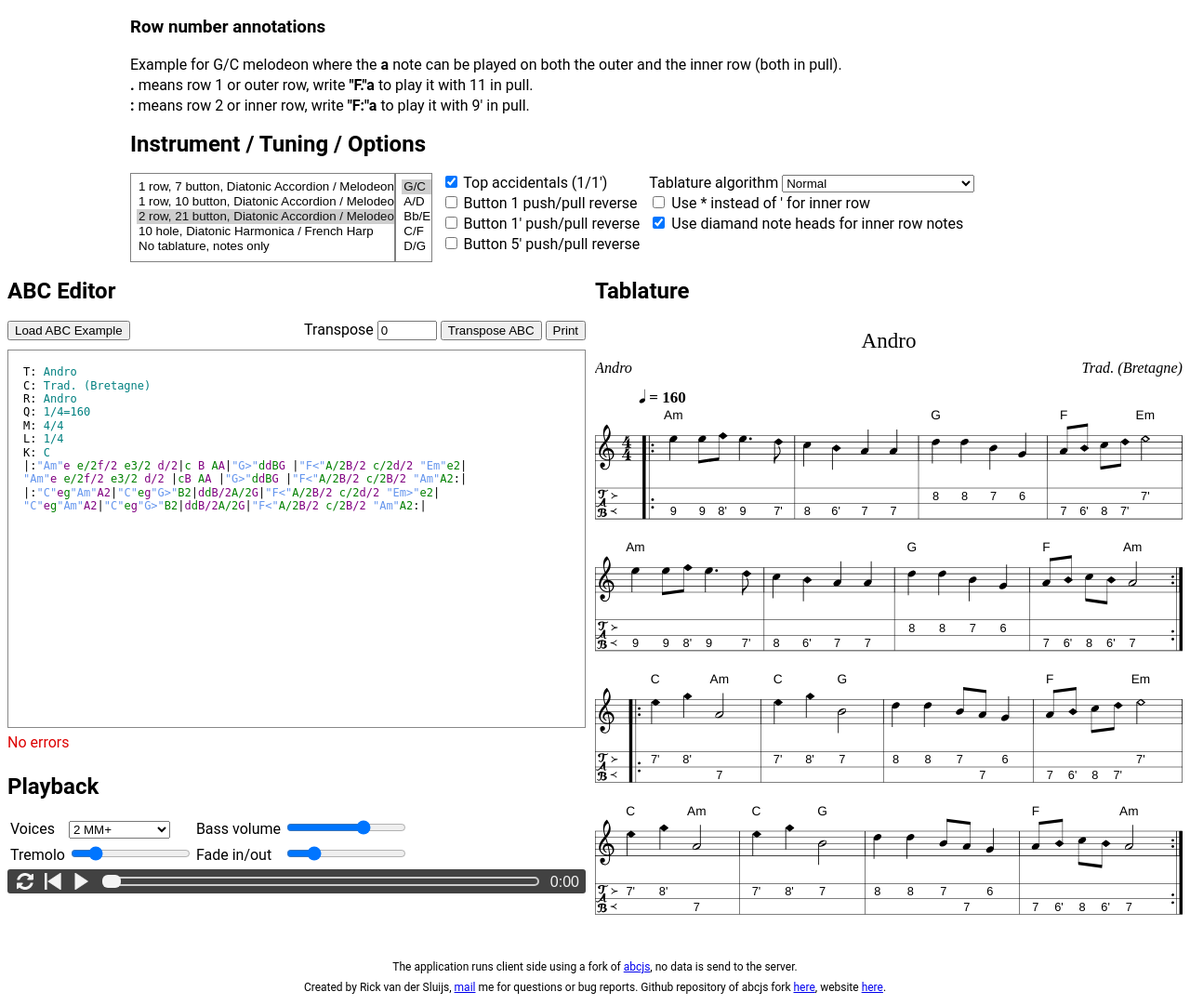
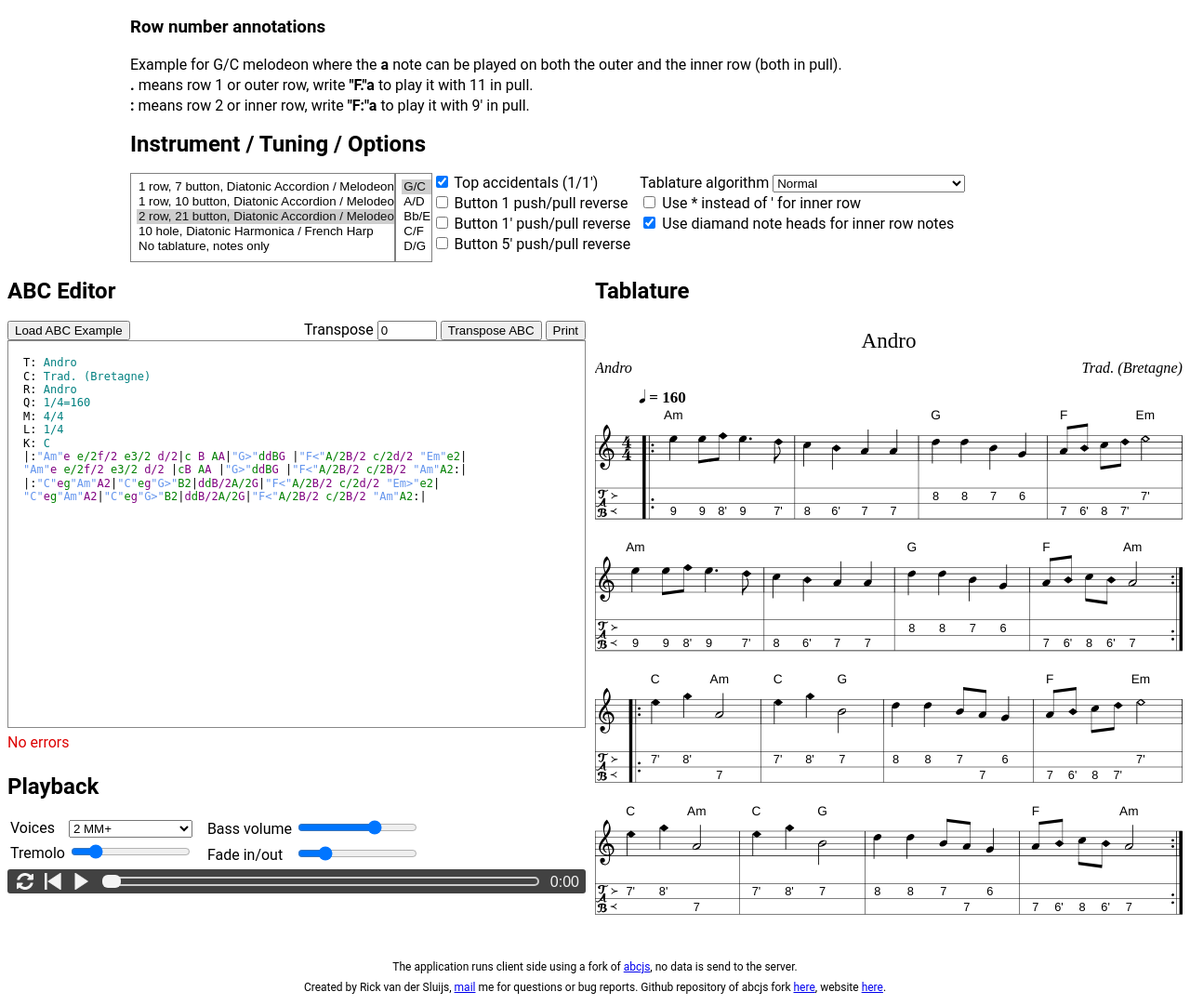
Before and after one commit to RickvanderS/diatotab.com, a PHP site: page / in a window 1280 px wide. Shown: the part 561-1642 px from the top of the page at 93% size. Run offline with PHP 8.4, Linux system fonts and the light colour scheme; some web fonts are replaced.

Commit message:
Several css style fixes

```diff
--- a/TODO-website.txt
+++ b/TODO-website.txt
@@ -1,9 +1,5 @@
 - Open/save ABC button
-- Transpose control should have larger + and - button instead of the spin control buttons
-- Example tunes overlay size should scale with size of content
-- Mobile layout in portret mode is messed up near the abc editor
 - Help button with overlay text to explain playback controls
-- Playback controls should be in a div instead of a table
 - Download button for playback
 - Paste problems, desync between syntax and editor
 - Better syntax highlighting around |[
--- a/diatotab.js
+++ b/diatotab.js
@@ -513,7 +513,7 @@ function CalcAbcScroll() {
 		AbcScrollDiv.style.height = ScrollHeight + "px";
 	}
 	else {
-		//Use normal page rendering if editor would become to small (many warnings in ABC)
+		//Use normal page rendering if editor would become too small (many warnings in ABC)
 		AbcTopDiv.style.paddingTop = "";
 		AbcScrollDiv.style.height  = "";
 	}
--- a/index.html
+++ b/index.html
@@ -38,11 +38,11 @@
 		<b>:</b> means row 2 or inner row, write <b>"F:"a</b> to play it with 9' in pull.<br>
 
 		<h2>Instrument / Tuning / Options</h2>
-		<div class="borderblock">
+		<div class="blockborder">
 			<select class="list" id="instrument" size="5" onchange="AddTunings()">
 			</select>
 		</div>
-		<div id="tuningdiv" class="borderblock">
+		<div id="tuningdiv" class="blockborder">
 			<select class="list" id="tuning" size="5" onchange="CreateEditor()">
 			</select>
 		</div>
@@ -76,10 +76,10 @@
 		<div id="abctop" class="float-child-abc">
 			<div id="abcheader" style="box-sizing:border-box;">
 				<h2>ABC Editor</h2>
-				<div style="float:left;padding-bottom:10px;">
+				<div class="block">
 					<button onclick="ExampleShow()">Load ABC Example</button><br>
 				</div>
-				<div style="float:right;">
+				<div class="blockright">
 					<label for="transpose">Transpose</label>
 					<input type="number" id="transpose" value="0" min="-24" max="24" size="4" onchange="CreateEditor()">
 					<button  onclick="TransposeAbc()">Transpose ABC</button>
@@ -111,10 +111,10 @@ Q: 1/4=160<br>
 M: 4/4<br>
 L: 1/4<br>
 K: C<br>
-|:"Am"Aeed/e/|"F<"fed/c/ B/c/|"G>"dB"C"ed/c/|B/c/ A/B/"Em"cB|<br>
-|"Am"Aeed/e/|"F<"fed/c/ B/c/|"G>"dB"C"ed/c/|"Em"B/A/ B/c/"Am"A2:|<br>
-|:"Am"AA"G<"Bc/B/|"F<"AA"Em"BB/c/|"G>"dB"C"ed/c/|"F"B/c/ A/B/"Em"cB|<br>
-|"Am"AA"G<"Bc/B/|"F<"AA"Em"BB/c/|"G>"dB"C"ed/c/|"Em"B/A/ B/c/"Am"A2:|<br>
+|:"Am"Aeed/e/|"F&lt;"fed/c/ B/c/|"G&gt;"dB"C"ed/c/|B/c/ A/B/"Em"cB|<br>
+|"Am"Aeed/e/|"F&lt;"fed/c/ B/c/|"G&gt;"dB"C"ed/c/|"Em"B/A/ B/c/"Am"A2:|<br>
+|:"Am"AA"G&lt;"Bc/B/|"F&lt;"AA"Em"BB/c/|"G&gt;"dB"C"ed/c/|"F"B/c/ A/B/"Em"cB|<br>
+|"Am"AA"G&lt;"Bc/B/|"F&lt;"AA"Em"BB/c/|"G&gt;"dB"C"ed/c/|"Em"B/A/ B/c/"Am"A2:|<br>
 <br>
 T: Mon Père Avait un Gars Lonla<br>
 S: Gonnagles Balfolksessieboekje 1<br>
@@ -147,17 +147,24 @@ w: Way-hay, and up she ris-es, earl-y in the morn-ing.<br>
 				<textarea id="abc" style="display:none;height:100%" spellcheck="false">
 				</textarea>
 			</div>
-			<div id="abcfooter" style="box-sizing:border-box;">
+			<div id="abcfooter" class="blockend">
 				<div id="warnings"></div>
-				<div>
-					<h2>Playback</h2>
+				<h2>Playback</h2>
+				<div class="block">
+
 					<table>
-						<tr><td>Voices </td><td><select id="reeds" onchange="CreateEditor()"></select>                                                          </td><td>Bass volume</td><td><input type="range" min="0" max="150" value="100" class="slider" id="bassvol" onchange="CreateEditor()">           </td>
-						<tr><td>Tremolo</td><td><input type="range" min="0" max="30"  value="5" class="slider"  id="cents" onchange="CreateEditor(false, true)"></td><td>Fade in/out</td><td><input type="range" min="1" max="250" value="50"  class="slider" id="fade"    onchange="CreateEditor(false, true)"></td>
-					</select>
+						<tr><td>Voices </td><td><select id="reeds" style="width:100%;" onchange="CreateEditor()"></select>                                      </td></tr>
+						<tr><td>Tremolo</td><td><input type="range" min="0" max="30"  value="5" class="slider"  id="cents" onchange="CreateEditor(false, true)"></td></tr>
 					</table>
-					<div id="audio"></div>
 				</div>
+				<div class="block">
+					<table>
+						<tr><td>Bass volume</td><td><input type="range" min="0" max="150" value="100" class="slider" id="bassvol" onchange="CreateEditor()">           </td></tr>
+						<tr><td>Fade in/out</td><td><input type="range" min="1" max="250" value="50"  class="slider" id="fade"    onchange="CreateEditor(false, true)"></td></tr>
+					</table>
+				</div>
+				<div class="blockend"></div>
+				<div id="audio"></div>
 			</div>
 		</div>
 		<div id="tabtop" class="float-child-tab">
@@ -172,16 +179,17 @@ w: Way-hay, and up she ris-es, earl-y in the morn-ing.<br>
 
 	<div class="overlay-container" id="example" onclick="ExampleClose()">
 		<div class="overlay" onclick="event.stopPropagation()">
-			<br>
-			<a href="" onclick="return ExampleLoad(0)">Instrument layout in diatonic scale order</a><br>
-			<a href="" onclick="return ExampleLoad(1)">Instrument layout in button order</a><br>
-			<br>
-			<a href="" onclick="return ExampleLoad(2)">Andro (trad. Bretange)</a><br>
+			<h4>Instrument Layout</h4>
+			<a href="" onclick="return ExampleLoad(0)">Diatonic scale order</a><br>
+			<a href="" onclick="return ExampleLoad(1)">Button order</a><br>
+			<h4>Example Tunes</h4>
+			<a href="" onclick="return ExampleLoad(2)">Andro</a><br>
 			<a href="" onclick="return ExampleLoad(3)">Kerfank 1870/Den Andro</a><br>
 			<a href="" onclick="return ExampleLoad(4)">Mon Père Avait un Gars Lonla</a><br>
 			<a href="" onclick="return ExampleLoad(5)">What Shall We Do With the Drunken Sailor?</a><br>
 			<br>
 			<b><a href="" onclick="return ExampleClose()">Close</a></b><br>
+			<br>
 		</div>
 	</div>
 	<div id="print_paper" class="print_paper"></div>
--- a/styles.css
+++ b/styles.css
@@ -17,9 +17,31 @@ body {
   color: currentColor;
 }
 
-div.container {
-  margin: auto;
-  max-width: min(100%, 1000px);
+div.block {
+  float: left;
+  display: inline-block;
+  vertical-align: top;
+  overflow: hidden;
+  padding-right: 10px;
+}
+
+div.blockborder {
+  float: left;
+  display: inline-block;
+  vertical-align: top;
+  overflow: hidden;
+  border: solid grey 1px;
+}
+
+div.blockright {
+  float: right;
+  display: inline-block;
+  vertical-align: top;
+  overflow: hidden;
+}
+
+div.blockend {
+  clear: left;
 }
 
 div.footer {
@@ -30,24 +52,9 @@ div.footer {
   font-size: 12px;
 }
 
-div.borderblock {
-  float: left;
-  display: inline-block;
-  vertical-align: top;
-  overflow: hidden;
-  border: solid grey 1px;
-}
-
-div.block {
-  float: left;
-  display: inline-block;
-  vertical-align: top;
-  overflow: hidden;
-  padding-left: 10px;
-}
-
-div.blockend {
-  clear: left;
+div.container {
+  margin: auto;
+  max-width: min(100%, 1000px);
 }
 
 div.float-container {
@@ -91,27 +98,23 @@ div.overlay-container {
   bottom: 0;
   background-color: rgba(0,0,0,0.5); /* Black background with opacity */
   z-index: 2; /* Specify a stack order in case you're using a different order for other elements */
-  cursor: pointer; /* Add a pointer on hover */
-
-
-   width:100%;
-   height: 100%;
-   text-align:center;
-
+  text-align:center;
   align-items: center;
   justify-content: center;
 }
 
 div.overlay {
-   background-color: #fff;
+   background-color: #ffffff;
    width:            400px;
-   height:           250px;
-   margin: 50px 50px 50px 50px;
 }
 
 select.list {
   padding: 10px;
   margin: -5px -20px -5px -5px;
+}
+
+h4 {
+  margin-bottom: 0px;
 }
 
 textarea {
@@ -127,6 +130,10 @@ textarea {
 }
 
 @media (prefers-color-scheme: dark) {
+  div.overlay {
+    background-color: #000000;
+  }
+
   body {
     color: #ffffff;
     background: #121212;
@@ -146,8 +153,11 @@ textarea {
 }
 
 div.abcscroll {
+  float: left;
+  clear: left;
   border: 1px solid #888;
   overflow-y: auto;
+  width: 100%;
 }
 
 [contenteditable] {
```
